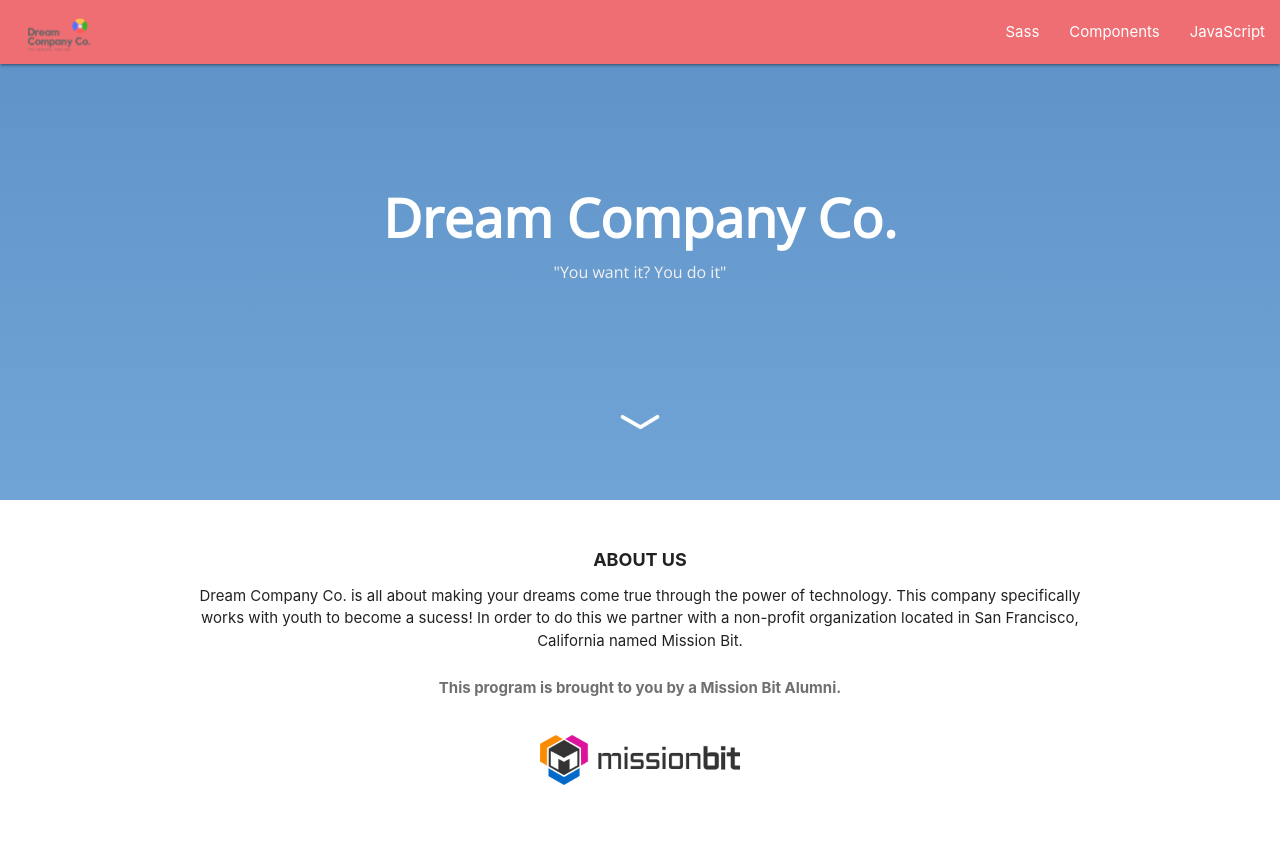
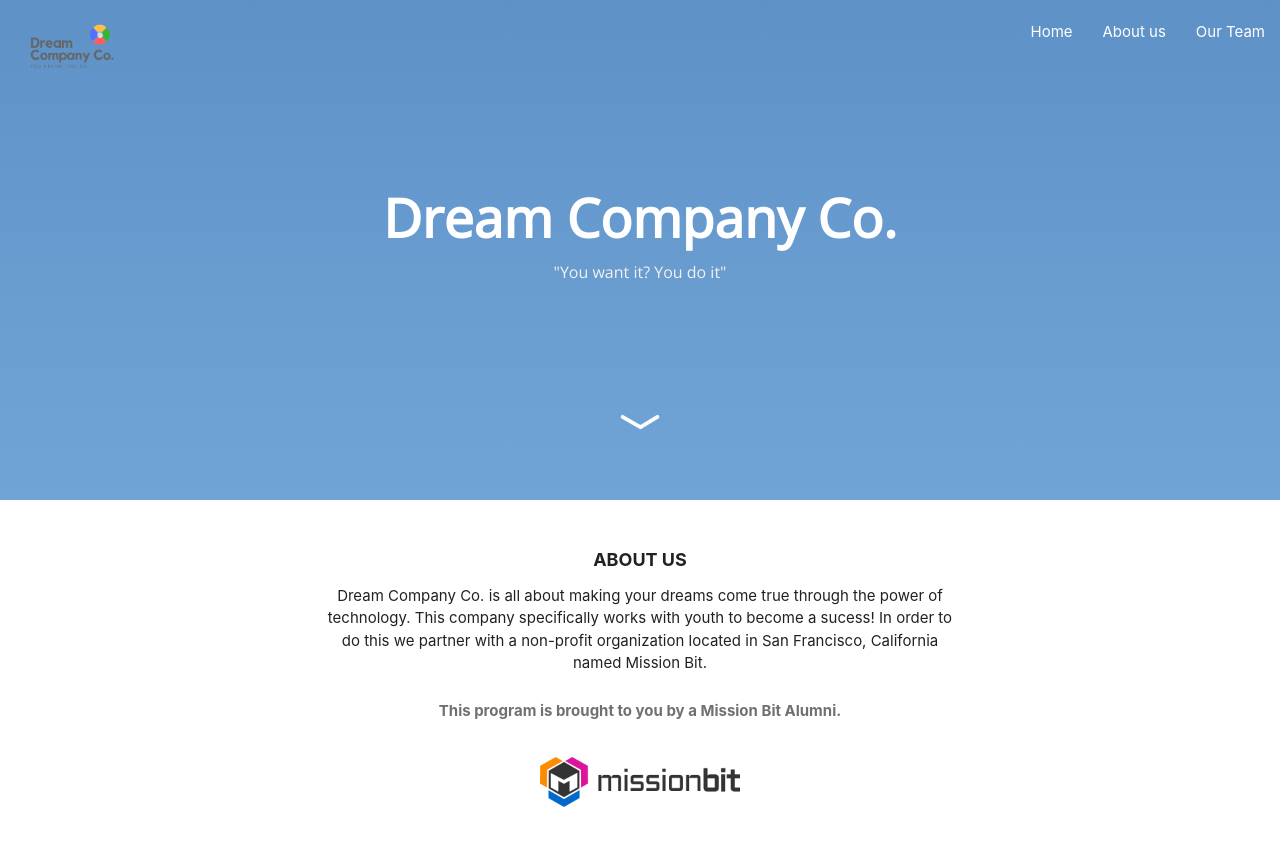
Before and after one commit to JOLINSFUSD/missionbit, a plain HTML site: page index.html in a window 1280 px wide. Drawn offline with nearby package versions, Linux system fonts and the light colour scheme.

Commit message:
New Pages

```diff
--- a/index.html
+++ b/index.html
@@ -13,15 +13,15 @@
 </head>
 <body>
     <div class="header">
-        <nav>
+        <nav style="background: transparent; box-shadow: none;">
         <div class="nav-wrapper">
             <a href="#" class="brand-logo">
                 <img class="logo" src="src/transparent1.png">
             </a>
             <ul id="nav-mobile" class="right hide-on-med-and-down">
-            <li><a href="sass.html">Sass</a></li>
-            <li><a href="badges.html">Components</a></li>
-            <li><a href="collapsible.html">JavaScript</a></li>
+            <li><a href="index.html">Home</a></li>
+            <li><a href="about.html">About us</a></li>
+            <li><a href="our-team.html">Our Team</a></li>
             </ul>
         </div>
         </nav>
--- a/styles.css
+++ b/styles.css
@@ -10,15 +10,12 @@
   ::-webkit-scrollbar-thumb:hover {
     background: #555;
 }
-.nav {
-    background-color: transparent !important;
-}
 .header {
     background-image: linear-gradient(#5E92C7, #71A4D6);
     height: 500px;
 }
 .logo {
-    width: 75px;
+    width: 100px;
     height: 100%;
     margin: 0px;
     margin-left: 20px;
@@ -46,8 +43,8 @@ h6 {
 }
 #description {
     text-align: center;
-    padding-right: 15%;
-    padding-left: 15%;
+    padding-right: 25%;
+    padding-left: 25%;
 }
 .missionbitlogo {
     width: 200px;
```
Also changed, not shown: about.html (added, +28 -0 lines), 1 other file.
